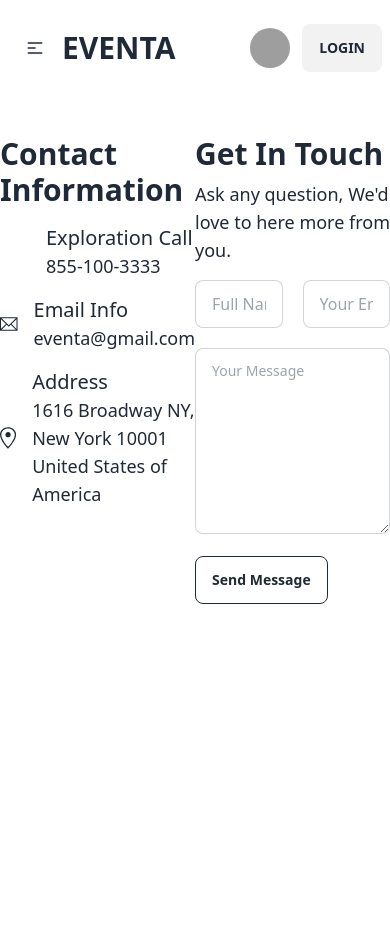
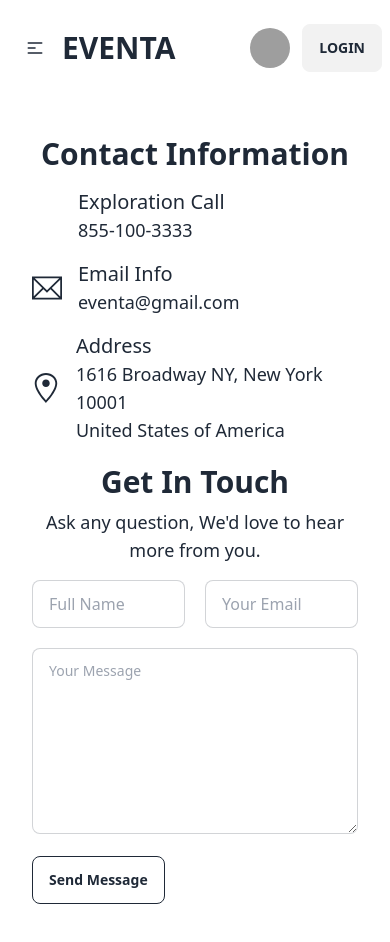
Before and after one commit to shihab01118/event-management-with-react, a React (Vite) app: page /contact in a window 390 px wide. Before the commit the page ends 844 px from the top, so only its background shows below. Built offline with nearby package versions, Linux system fonts and the light colour scheme; no server answers; grey boxes are pictures that could not be loaded; some icons are missing.

Commit message:
mobile responsive added

```diff
--- /dev/null
+++ b/mcq.js
@@ -0,0 +1,6 @@
+const food = ['apple', 'mango', 'banana', 'lichi'];
+const info = {favoriteFood: food[0]};
+
+info.favoriteFood = 'coconut';
+
+console.log(food);
--- a/src/pages/Contact/Contact.jsx
+++ b/src/pages/Contact/Contact.jsx
@@ -4,10 +4,10 @@ import { GoLocation } from "react-icons/go";
 
 const Contact = () => {
   return (
-    <div className="max-w-6xl mx-auto my-10">
-      <div className="flex">
-        <div className="w-1/2 space-y-4">
-          <h2 className="text-3xl font-bold">Contact Information</h2>
+    <div className="max-w-6xl mx-8 md:mx-16 lg:mx-auto my-10">
+      <div className="md:flex">
+        <div className="md:w-1/2 space-y-4">
+          <h2 className="text-3xl font-bold text-center md:text-left">Contact Information</h2>
           <div className="flex gap-4 items-center">
             <LiaHeadsetSolid className="text-3xl"></LiaHeadsetSolid>
             <div>
@@ -32,10 +32,10 @@ const Contact = () => {
             </div>
           </div>
         </div>
-        <div className="w-1/2">
-          <h2 className="text-3xl font-bold mb-2">Get In Touch</h2>
-          <p className="text-lg font-medium mb-4">
-            Ask any question, We{"'"}d love to here more from you.
+        <div className="md:w-1/2 mt-5 md:mt-0">
+          <h2 className="text-3xl font-bold mb-2 text-center md:text-left">Get In Touch</h2>
+          <p className="text-lg font-medium mb-4 text-center md:text-left">
+            Ask any question, We{"'"}d love to hear more from you.
           </p>
           <div className=" grid grid-cols-2 gap-5">
             <input
--- a/src/pages/Gallery/Gallery.jsx
+++ b/src/pages/Gallery/Gallery.jsx
@@ -2,7 +2,7 @@
 
 const Gallery = () => {
     return (
-        <div className="max-w-6xl mx-auto">
+        <div className="max-w-6xl mx-8 md:mx-16 lg:mx-auto">
 
 <div className="grid grid-cols-2 md:grid-cols-4 gap-4">
     <div className="grid gap-4">
--- a/src/pages/Home/Team/Team.jsx
+++ b/src/pages/Home/Team/Team.jsx
@@ -11,9 +11,9 @@ const Team = () => {
   }, []);
 
   return (
-    <div className="max-w-6xl mx-auto">
-      <h2 className="text-5xl font-bold text-center mb-10">Our Amazing Team</h2>
-      <div className="grid grid-cols-3 gap-16">
+    <div className="max-w-6xl mx-8 md:mx-16 lg:mx-auto">
+      <h2 className="text-3xl md:text-4xl font-bold text-center mb-6 md:mb-10">Our Amazing Team</h2>
+      <div className="grid md:grid-cols-3 gap-6 md:gap-16">
         {team?.map((member) => (
           <TeamMember key={member.id} member={member}></TeamMember>
         ))}
--- a/src/pages/Login/Login.jsx
+++ b/src/pages/Login/Login.jsx
@@ -39,8 +39,8 @@ const Login = () => {
       });
   };
   return (
-    <div className="max-w-lg mx-auto h-screen mt-6">
-      <h1 className="text-5xl font-bold text-center">Login Now!</h1>
+    <div className="max-w-lg mx-8 md:mx-16 lg:mx-auto h-screen mt-6">
+      <h1 className="text-3xl md:text-4xl font-bold text-center">Login Now!</h1>
       <form
         onSubmit={handleLogIn}
         className="bg-base-200 p-8 shadow-lg rounded-lg mt-8"
--- a/src/pages/Register/Register.jsx
+++ b/src/pages/Register/Register.jsx
@@ -56,8 +56,8 @@ const Register = () => {
   };
 
   return (
-    <div className="max-w-lg mx-auto min-h-screen mt-6">
-      <h1 className="text-5xl font-bold text-center">Register Here</h1>
+    <div className="max-w-lg mx-8 md:mx-16 lg:mx-auto min-h-screen my-6">
+      <h1 className="text-3xl md:text-4xl font-bold text-center">Register Here</h1>
       <form
         onSubmit={handleRegister}
         className="bg-base-200 p-8 shadow-lg rounded-lg mt-8"
--- a/src/pages/Services/Services.jsx
+++ b/src/pages/Services/Services.jsx
@@ -5,13 +5,13 @@ const Services = () => {
   const services = useLoaderData();
   // console.log(services);
   return (
-    <div className="max-w-6xl mx-auto my-10">
-      <div className="grid grid-cols-3">
+    <div className="max-w-6xl mx-8 md:mx-16 lg:mx-auto my-10">
+      <div className="md:grid md:grid-cols-3">
         <div className="flex items-center justify-center">
-          <h2 className="text-4xl font-bold">Explore Services</h2>
+          <h2 className="text-3xl md:text-4xl font-bold mb-4 md:mb-0">Explore Services</h2>
         </div>
         <div className="col-span-2">
-          <p className="text-justify pl-4">
+          <p className="text-justify md:pl-4">
             At EVENTA, we are dedicated to turning your special moments into
             unforgettable experiences. Our team of expert event planners is here
             to cater to all your event needs, ensuring every detail is
@@ -19,7 +19,7 @@ const Services = () => {
           </p>
         </div>
       </div>
-      <div className="grid grid-cols-3 gap-8 mt-8">
+      <div className="grid md:grid-cols-3 gap-8 mt-8">
         {services?.map((service) => (
           <ServiceCard key={service?.id} service={service}></ServiceCard>
         ))}
```
Also changed, not shown: 1 other file (tests, documents, lock files or other folders).
